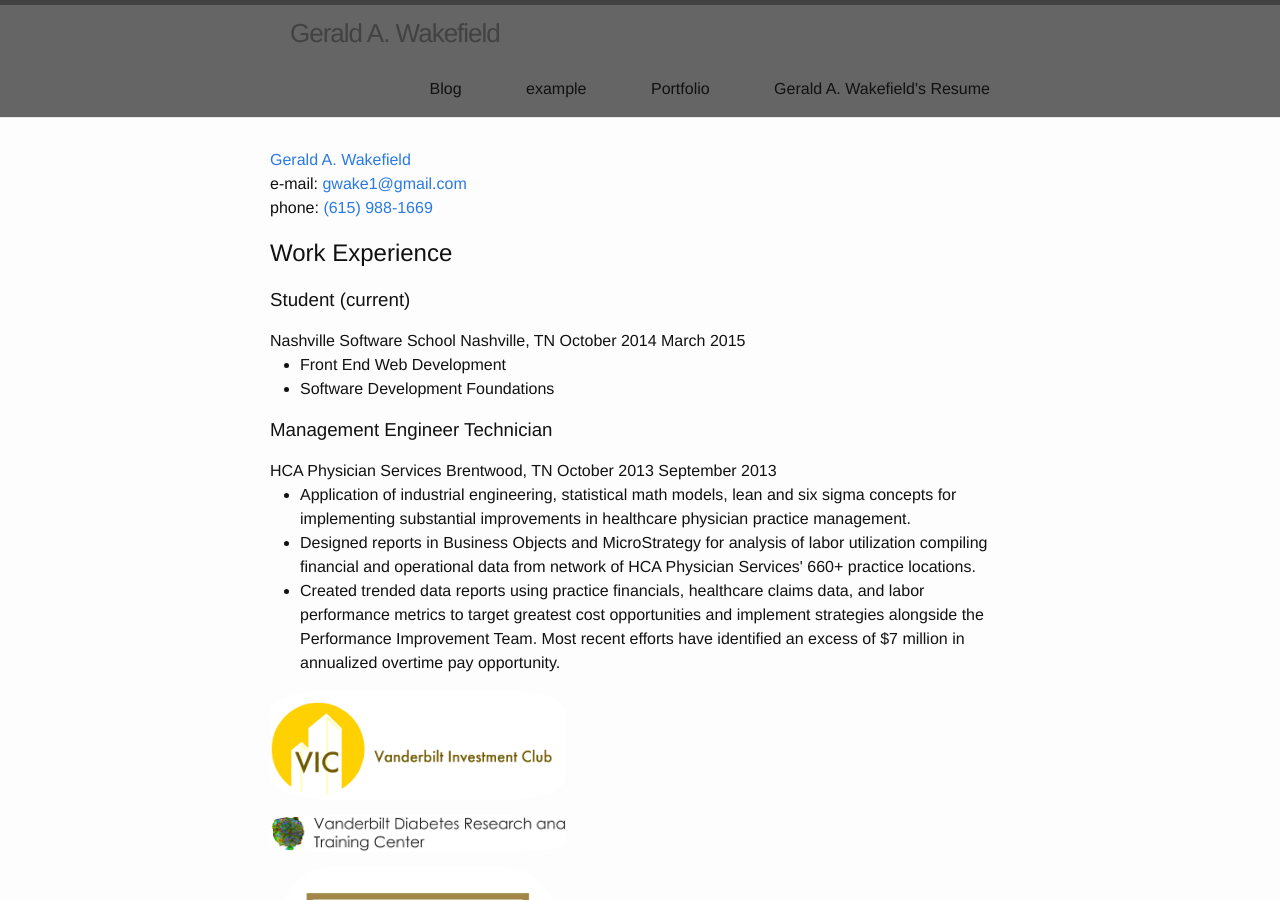
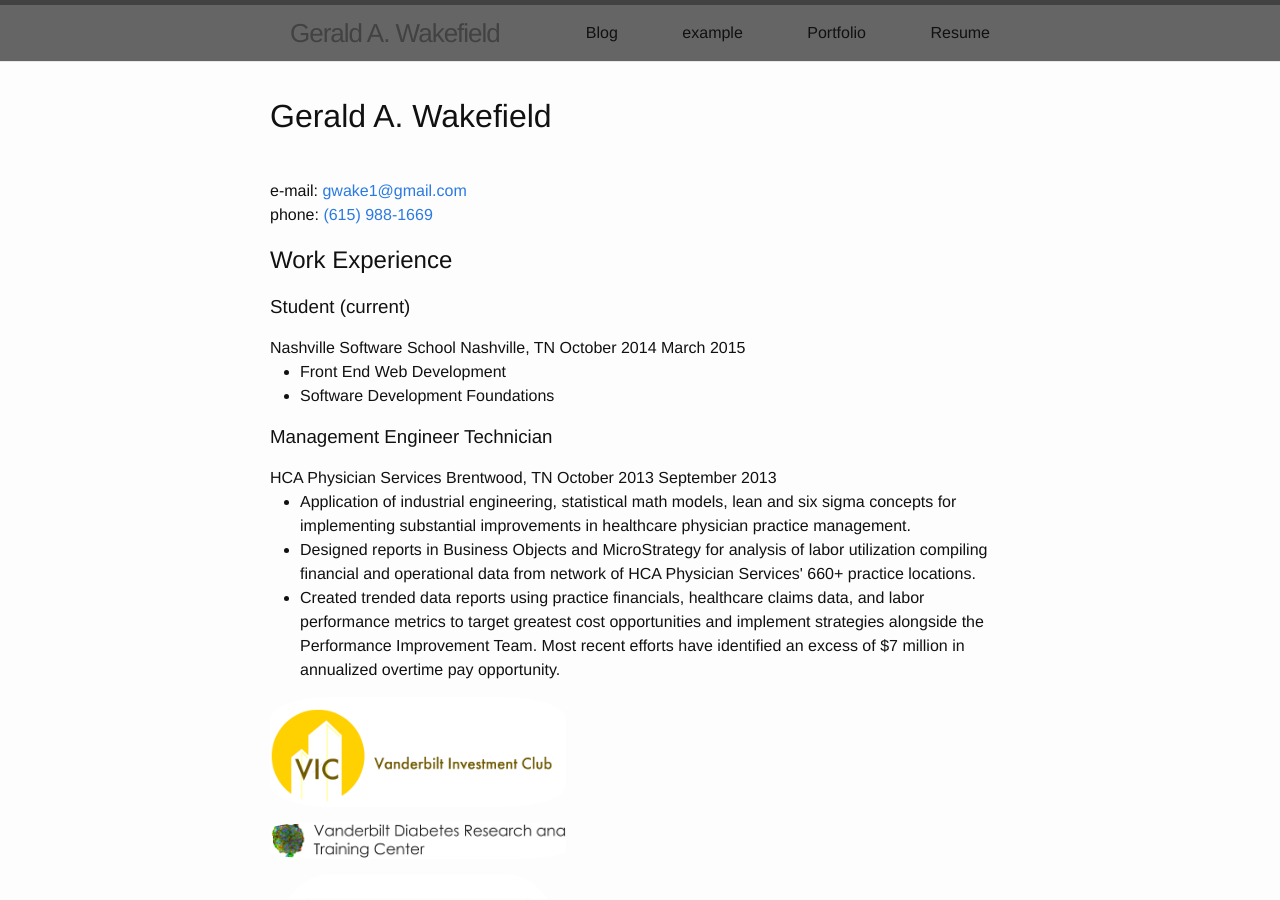
Before and after one commit to gwake1/gwake1.github.io, a Jekyll site: the page built from resume.md, in a window 1280 px wide and 900 px high. Built offline with Jekyll 4.4.1, drawn with Linux system fonts in a browser that asks for light colours.

Commit message:
Resume update

```diff
--- a/_includes/head.html
+++ b/_includes/head.html
@@ -7,5 +7,6 @@
     <meta name="description" content="{{ site.description }}">
 
     <link rel="stylesheet" href="{{ "/css/main.css" | prepend: site.baseurl }}">
+    <link rel="stylesheet" href="{{ "/_sass/_resume.scss" | prepend: site.baseurl }}">
     <link rel="canonical" href="{{ page.url | replace:'index.html','' | prepend: site.baseurl | prepend: site.url }}">
 </head>
--- /dev/null
+++ b/_sass/_resume.scss
@@ -0,0 +1,5 @@
+#resume {
+  h1 {
+    border-bottom: 1px solid black;
+  }
+}
--- a/resume.md
+++ b/resume.md
@@ -1,10 +1,10 @@
 ---
-title : Gerald A. Wakefield's Resume
+title : Resume
 permalink : /Resume/
 layout: default
 ---
 
-[Gerald A. Wakefield]({{ gwake1.github.io }}/assets/Gerald_A_Wakefield_Resume.pdf)<br>
+<h1>Gerald A. Wakefield</h1><br>
 e-mail: [gwake1@gmail.com]({{ site.email }})<br>
 phone: [(615) 988-1669]({{site.phone}})
 
```
